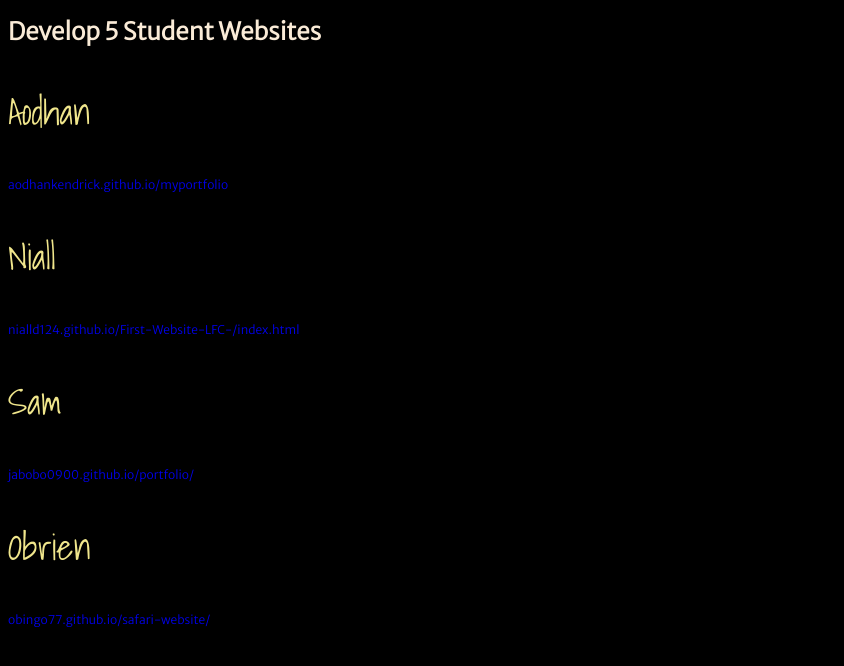
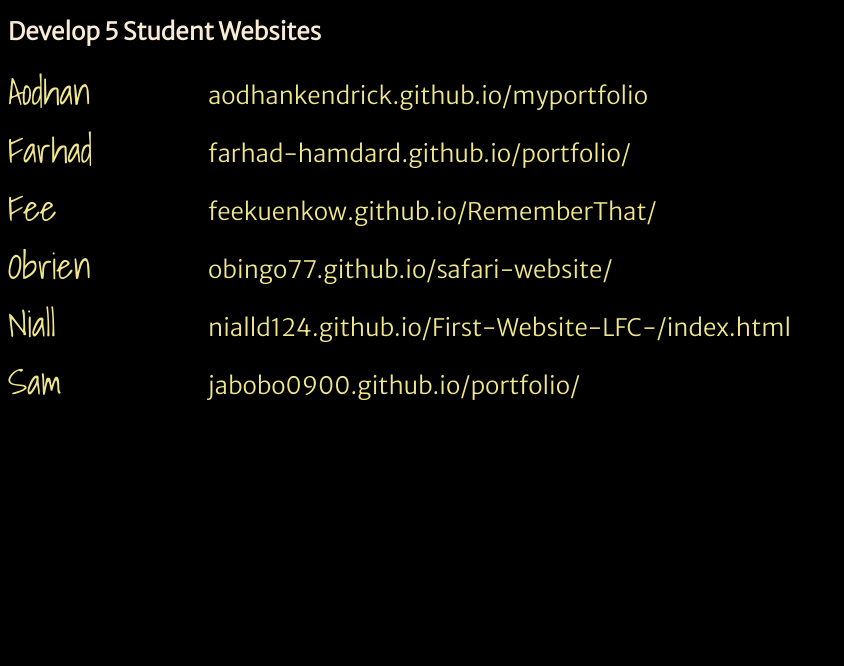
Before and after one commit to mmccart3/Develop5Websites, a plain HTML site: page index.html in a window 1280 px wide. Shown: the whole page, without its empty margins (0-844 px from the left). Drawn offline with nearby package versions, Linux system fonts and the light colour scheme.

Commit message:
Commit 5
correct CSS and update

```diff
--- a/index.html
+++ b/index.html
@@ -16,6 +16,23 @@
 <a class="website" href="https://aodhankendrick.github.io/myportfolio/">aodhankendrick.github.io/myportfolio</a>
 </div>
 
+
+<div class="mycontainer">
+<p class="name">Farhad</p>
+<a class="website" href="https://farhad-hamdard.github.io/portfolio/">farhad-hamdard.github.io/portfolio/</a>
+</div>
+
+<div class="mycontainer">
+<p class="name">Fee</p>
+<a class="website" href="https://feekuenkow.github.io/RememberThat/">feekuenkow.github.io/RememberThat/</a>
+</div>
+
+
+<div class="mycontainer">
+<p class="name">Obrien</p>
+<a class="website" href="https://obingo77.github.io/safari-website/">obingo77.github.io/safari-website/</a>
+</div>
+
 <div class="mycontainer">
 <p class="name">Niall</p>
 <a class="website" href="https://nialld124.github.io/First-Website-LFC-/index.html">nialld124.github.io/First-Website-LFC-/index.html</a>
@@ -26,9 +43,6 @@
 <a class="website" href="https://jabobo0900.github.io/portfolio/">jabobo0900.github.io/portfolio/</a>
 </div>
 
-<div class="mycontainer">
-<p class="name">Obrien</p>
-<a class="website" href="https://obingo77.github.io/safari-website/">obingo77.github.io/safari-website/</a>
-</div>
+
 </body>
 </html>
--- a/main.css
+++ b/main.css
@@ -20,9 +20,23 @@ background-size: cover; */
 font-family: 'Shadows Into Light', cursive;
 color: khaki;
 font-size: 3em;
+width: 200px;
+text-align: left;
+display: flex;
+flex-direction: column;
+justify-content: flex-start;
+margin: 0px;
 }
 
+.website {
+margin-top: 17px;
+font-size: 2em;
+}
 
+.mycontainer {
+    display: flex;
+    flex-direction: row;
+}
 
 .nav-item{
     display:flex;
@@ -39,7 +53,9 @@ font-size: 3em;
 }
 a {
     text-decoration-line: none;
+    color: khaki;
 }
 a:visited {
     text-decoration-line: none;
+    color: khaki;
 }
```
